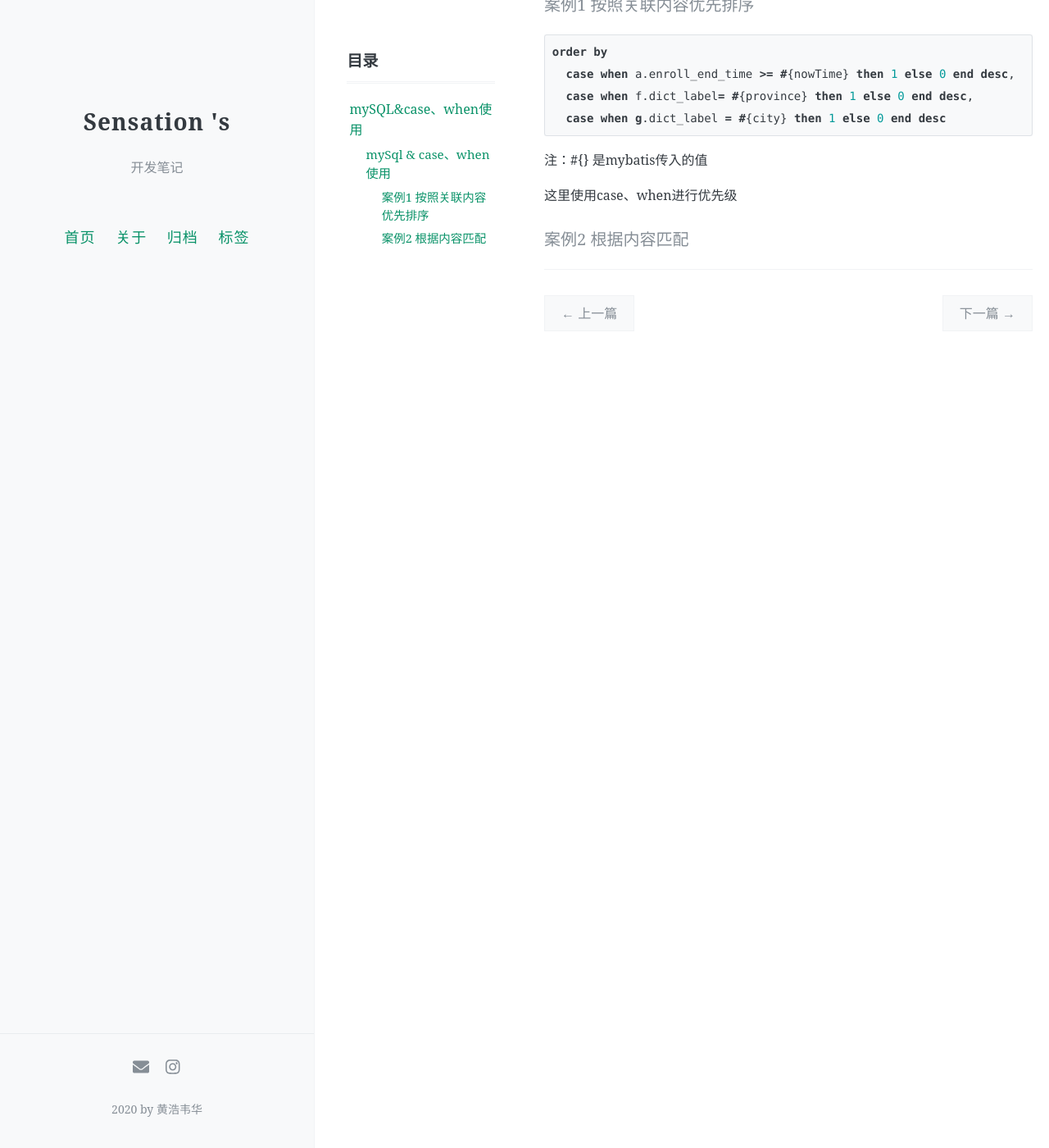
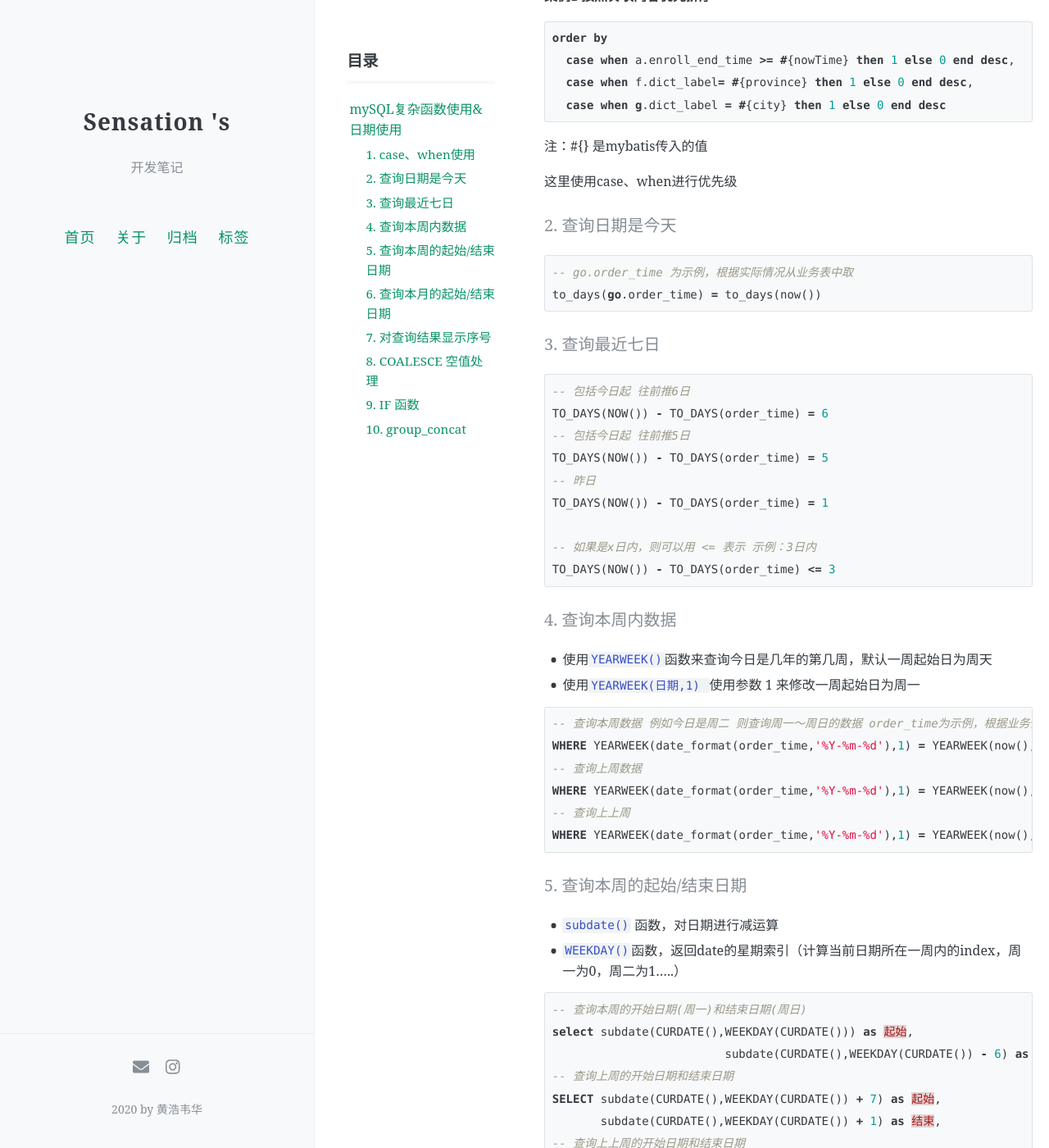
Before and after one commit to SensationG/blog, a Jekyll site: the page built from _posts/2020-12-21-sqlCaseWhen.md, in a window 1280 px wide and 1400 px high, scrolled down 270 px. Shown: the whole window at 82% size. Built offline with Jekyll 4.4.1, drawn with Linux system fonts in a browser that asks for light colours; comment, search, counter and statistics services are not loaded; before the commit the page ends 900 px from its top, so only the background shows below that; some of the changed text lies outside the part shown.

Commit message:
mysql常用函数更新

````diff
--- a/_posts/2020-12-21-sqlCaseWhen.md
+++ b/_posts/2020-12-21-sqlCaseWhen.md
@@ -1,19 +1,18 @@
 ---
 layout: post
-title: mySQL&case、when使用
-date: 2020-12-21
+title: mySQL复杂函数使用&日期使用
+date: 2020-12-21、2021-03-24 [更新]
 Author: hhw
 toc: true
 comments: true
 tags:  [mySQL]
-
 ---
 
-### mySql & case、when使用
+#### 1. case、when使用
 
 > 在使用排序时，可能会使用到case、when进行优先级判断排序
 
-#### 案例1 按照关联内容优先排序
+**案例1 按照关联内容优先排序**
 
 ```sql
 order by
@@ -26,4 +25,129 @@ order by
 
 这里使用case、when进行优先级
 
-#### 案例2 根据内容匹配
+#### 2. 查询日期是今天
+
+```sql
+-- go.order_time 为示例，根据实际情况从业务表中取
+to_days(go.order_time) = to_days(now())
+```
+
+#### 3. 查询最近七日
+
+```sql
+-- 包括今日起 往前推6日
+TO_DAYS(NOW()) - TO_DAYS(order_time) = 6
+-- 包括今日起 往前推5日
+TO_DAYS(NOW()) - TO_DAYS(order_time) = 5
+-- 昨日
+TO_DAYS(NOW()) - TO_DAYS(order_time) = 1
+
+-- 如果是x日内，则可以用 <= 表示 示例：3日内
+TO_DAYS(NOW()) - TO_DAYS(order_time) <= 3
+```
+
+#### 4. 查询本周内数据
+
+- 使用`YEARWEEK()`函数来查询今日是几年的第几周，默认一周起始日为周天
+- 使用`YEARWEEK(日期,1) `使用参数 1 来修改一周起始日为周一
+
+```sql
+-- 查询本周数据 例如今日是周二 则查询周一～周日的数据 order_time为示例，根据业务情况取
+WHERE YEARWEEK(date_format(order_time,'%Y-%m-%d'),1) = YEARWEEK(now(),1)
+-- 查询上周数据
+WHERE YEARWEEK(date_format(order_time,'%Y-%m-%d'),1) = YEARWEEK(now(),1) - 1
+-- 查询上上周
+WHERE YEARWEEK(date_format(order_time,'%Y-%m-%d'),1) = YEARWEEK(now(),1) - 2
+```
+
+#### 5. 查询本周的起始/结束日期
+
+- `subdate()` 函数，对日期进行减运算
+- `WEEKDAY()`函数，返回date的星期索引（计算当前日期所在一周内的index，周一为0，周二为1.....）
+
+```sql
+-- 查询本周的开始日期(周一)和结束日期(周日)
+select subdate(CURDATE(),WEEKDAY(CURDATE())) as 起始,
+			 subdate(CURDATE(),WEEKDAY(CURDATE()) - 6) as 结束;
+-- 查询上周的开始日期和结束日期
+SELECT subdate(CURDATE(),WEEKDAY(CURDATE()) + 7) as 起始,
+       subdate(CURDATE(),WEEKDAY(CURDATE()) + 1) as 结束,
+-- 查询上上周的开始日期和结束日期
+SELECT subdate(CURDATE(),WEEKDAY(CURDATE()) + 14) as 起始,
+       subdate(CURDATE(),WEEKDAY(CURDATE()) + 8) as 结束,
+-- 查询上上上周的开始日期和结束日期
+SELECT subdate(CURDATE(),WEEKDAY(CURDATE()) + 21) as 起始,
+       subdate(CURDATE(),WEEKDAY(CURDATE()) + 15) as 结束,
+```
+
+#### 6. 查询本月的起始/结束日期
+
+```sql
+-- 获取当前月第一天
+select date_add(date_add(last_day(now()),interval 1 day),interval -1 month);
+-- 获取当前月最后一天
+select last_day(NOW());
+```
+
+#### 7. 对查询结果显示序号
+
+- 使用 自定义参数的方式
+
+示例：
+
+```sql
+SELECT ro.des_province_name as smc, count(1) as jsymydsl, @row_num := @row_num + 1 as px
+FROM go_order go
+        JOIN req_order ro on ro.go_order_id = go.go_order_id,
+        (
+            SELECT @row_num := 0
+        ) as row
+WHERE go.scheduling_type = 'DV'
+    AND go.order_status <> '2'
+    AND go.is_deleted <> 1
+GROUP BY ro.des_province_code
+ORDER BY px;
+```
+
+#### 8. COALESCE 空值处理
+
+- `COALESCE(a1,b1)` 空值处理函数，如果a1为空，则返回b1
+
+- 也可以填写多个参数连用：
+
+  ```sql
+  COALESCE ( expression,value1,value2……,valuen)
+  -- 如果expression不为空值则返回expression；否则判断value1是否是空值，
+  -- 如果value1不为空值则返回value1；否则判断value2是否是空值，
+  -- 如果value2不为空值则返回value2；……以此类推，
+  -- 如果所有的表达式都为空值，则返回NULL。
+  ```
+
+#### 9. IF 函数
+
+- 使用IF函数来进行判断
+
+- `IF(表达式,a1,b1)`如果表达式为true，则返回a1，否则返回a2
+
+- 示例
+
+  ```sql
+  -- 如果创建时间在本月，则返回1 ，否则返回0
+  IF(tr.create_time between date_add(date_add(last_day(now()), interval 1 day), interval -1 month) AND last_day(NOW()),'1', '0')
+  ```
+
+#### 10. group_concat
+
+- 使用group_concat将结果集进行合并，将选择的字段合并到一个字段进行显示，且默认用逗号进行隔开
+
+```sql
+select t.tra_order_no, group_concat(t.sum, mdc.dict_name)
+from (
+         select tr.tra_order_no, gc.package_type, SUM(gc.cargo_package) as sum
+         from tra_order tr
+                  join go_cargo gc on gc.business_id = tr.tra_order_id AND gc.business_type = 'traOrder'
+         group by tr.tra_order_no, gc.package_type
+     ) t
+         join md_dict_code mdc on mdc.dict_code = t.package_type and mdc.dict_type_code = 'LOGINK_PACKAGE_TYPE'
+group by t.tra_order_no;
+```
````
Also changed, not shown: _posts/2021-03-21-SpringCloud.md (+1 -1 lines).
